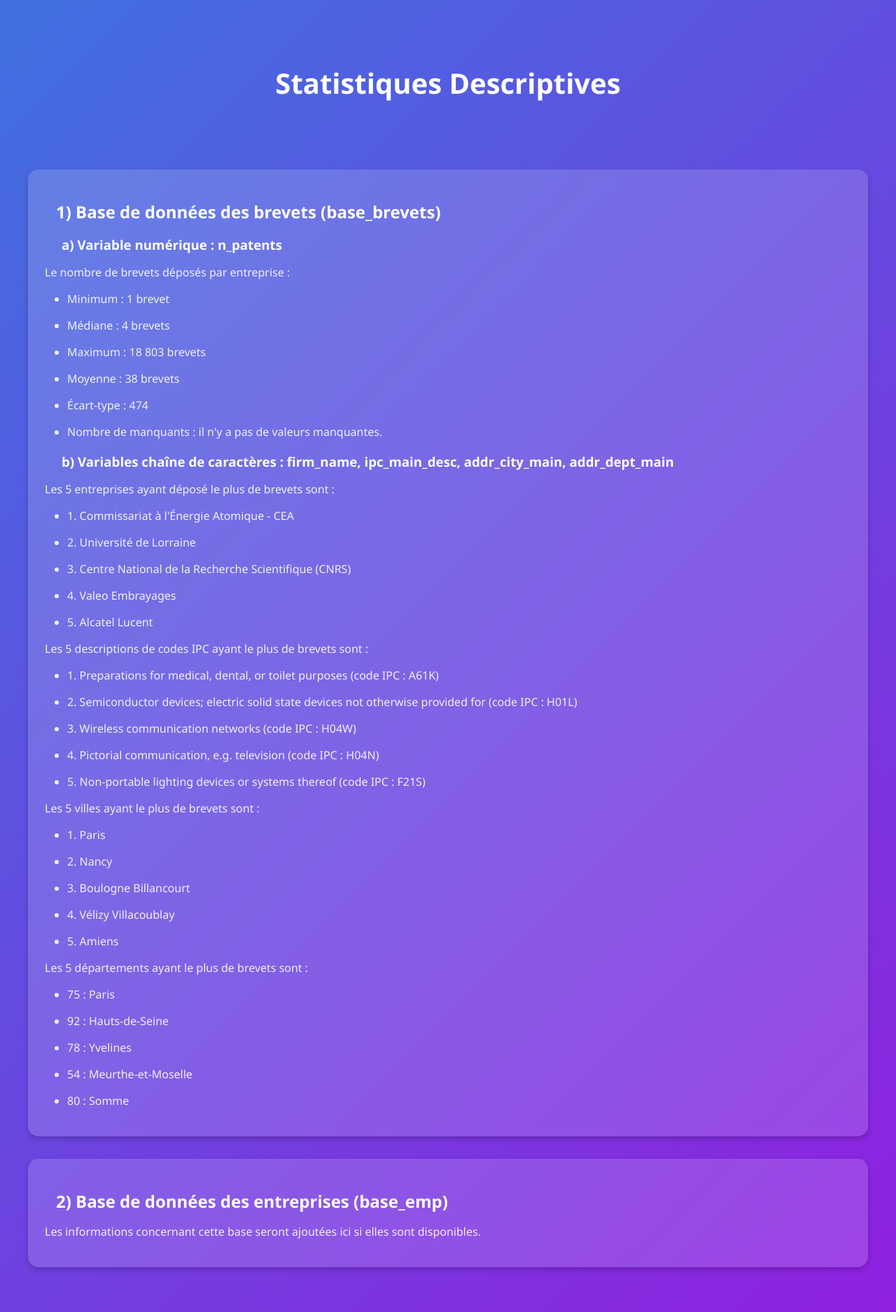
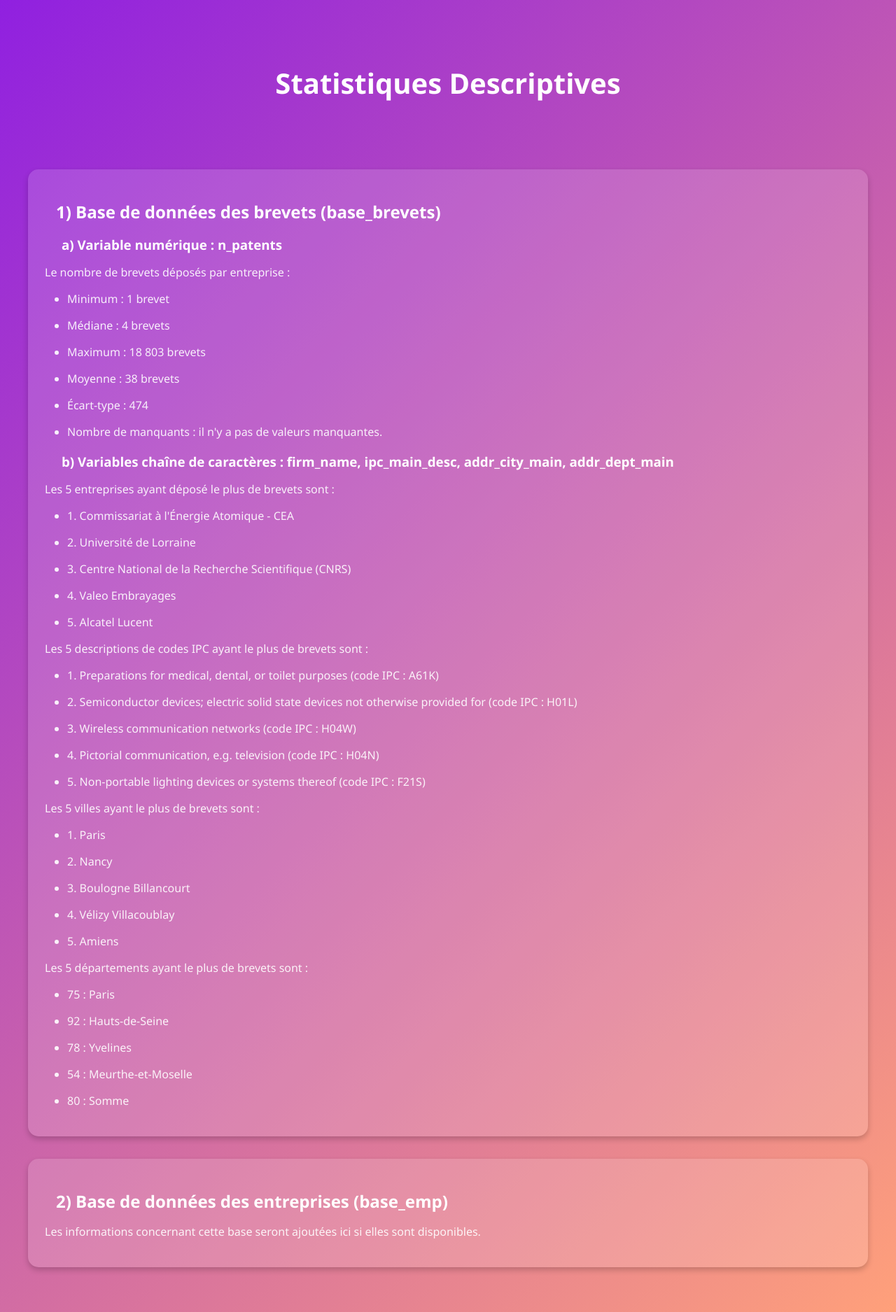
Before and after one commit to SebastienH422/ProjetR.smams, a Jekyll site: the page statistiques.html, which Jekyll copies as it is, in a window 1280 px wide. Shown: the whole page at 70% size. Built offline with Jekyll 4.4.1, drawn with Linux system fonts in a browser that asks for light colours.

Commit message:
Update statistiques.html

```diff
--- a/statistiques.html
+++ b/statistiques.html
@@ -10,7 +10,7 @@
             padding: 0;
             min-height: 100vh;
             font-family: Segoe UI, sans-serif;
-            background: linear-gradient(135deg, #4070E0 0%, #9020E0 100%);
+            background: linear-gradient(135deg, #9020E0 0%, #FFA07A 100%);
             color: white;
         }
 
```
